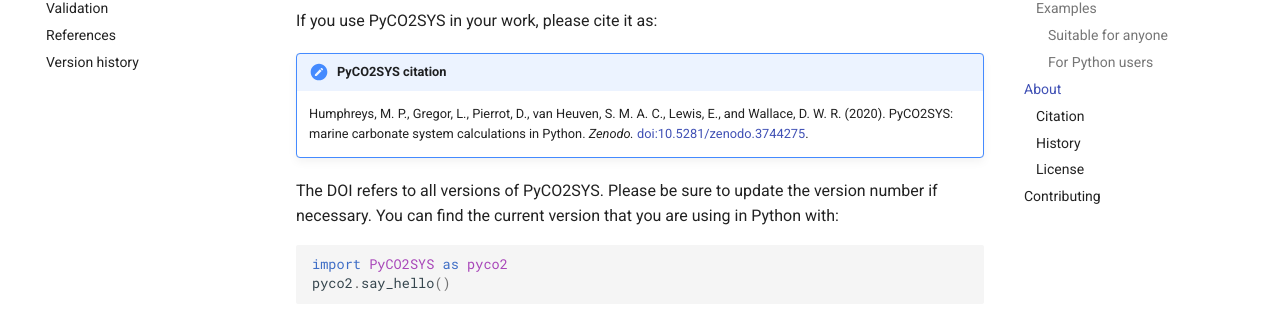
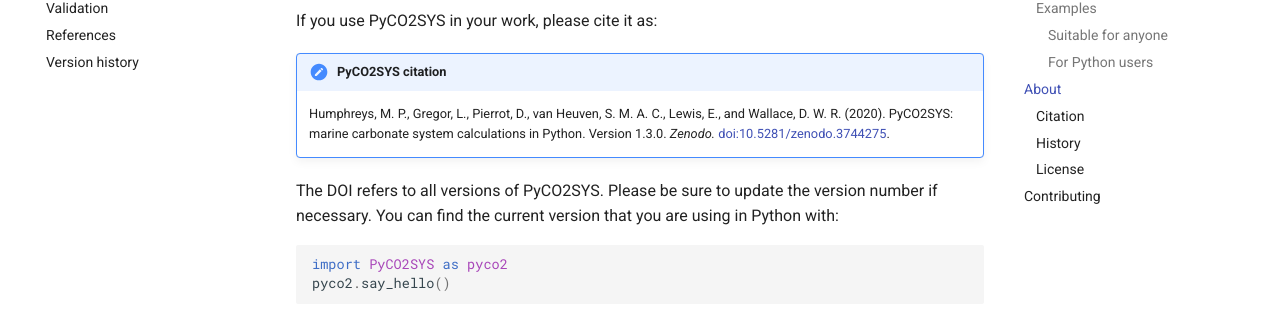
Before and after one commit to mvdh7/PyCO2SYS, an MkDocs documentation site: the page built from docs/index.md, in a window 1280 px wide and 900 px high, scrolled down 1486 px. Shown: the part 154-472 px from the top of the window. Built offline with MkDocs 1.6.1 and Material for MkDocs 9.7.7, drawn with Linux system fonts in a browser that asks for light colours; comment, search, counter and statistics services are not loaded.

Commit message:
Final adjustments for v1.3.0

```diff
--- a/docs/index.md
+++ b/docs/index.md
@@ -53,7 +53,7 @@ PyCO2SYS is maintained primarily by [Dr Matthew Humphreys](https://mvdh.xyz/) of
 If you use PyCO2SYS in your work, please cite it as:
 
 !!! note "PyCO2SYS citation"
-    Humphreys, M. P., Gregor, L., Pierrot, D., van Heuven, S. M. A. C., Lewis, E., and Wallace, D. W. R. (2020).  PyCO2SYS: marine carbonate system calculations in Python.  *Zenodo.*  [doi:10.5281/zenodo.3744275](http://doi.org/10.5281/zenodo.3744275).
+    Humphreys, M. P., Gregor, L., Pierrot, D., van Heuven, S. M. A. C., Lewis, E., and Wallace, D. W. R. (2020).  PyCO2SYS: marine carbonate system calculations in Python.  Version 1.3.0.  *Zenodo.*  [doi:10.5281/zenodo.3744275](http://doi.org/10.5281/zenodo.3744275).
 
 The DOI refers to all versions of PyCO2SYS.  Please be sure to update the version number if necessary.  You can find the current version that you are using in Python with:
 
```
Also changed, not shown: docs/versions.md (+1 -1 lines), 1 other file.
